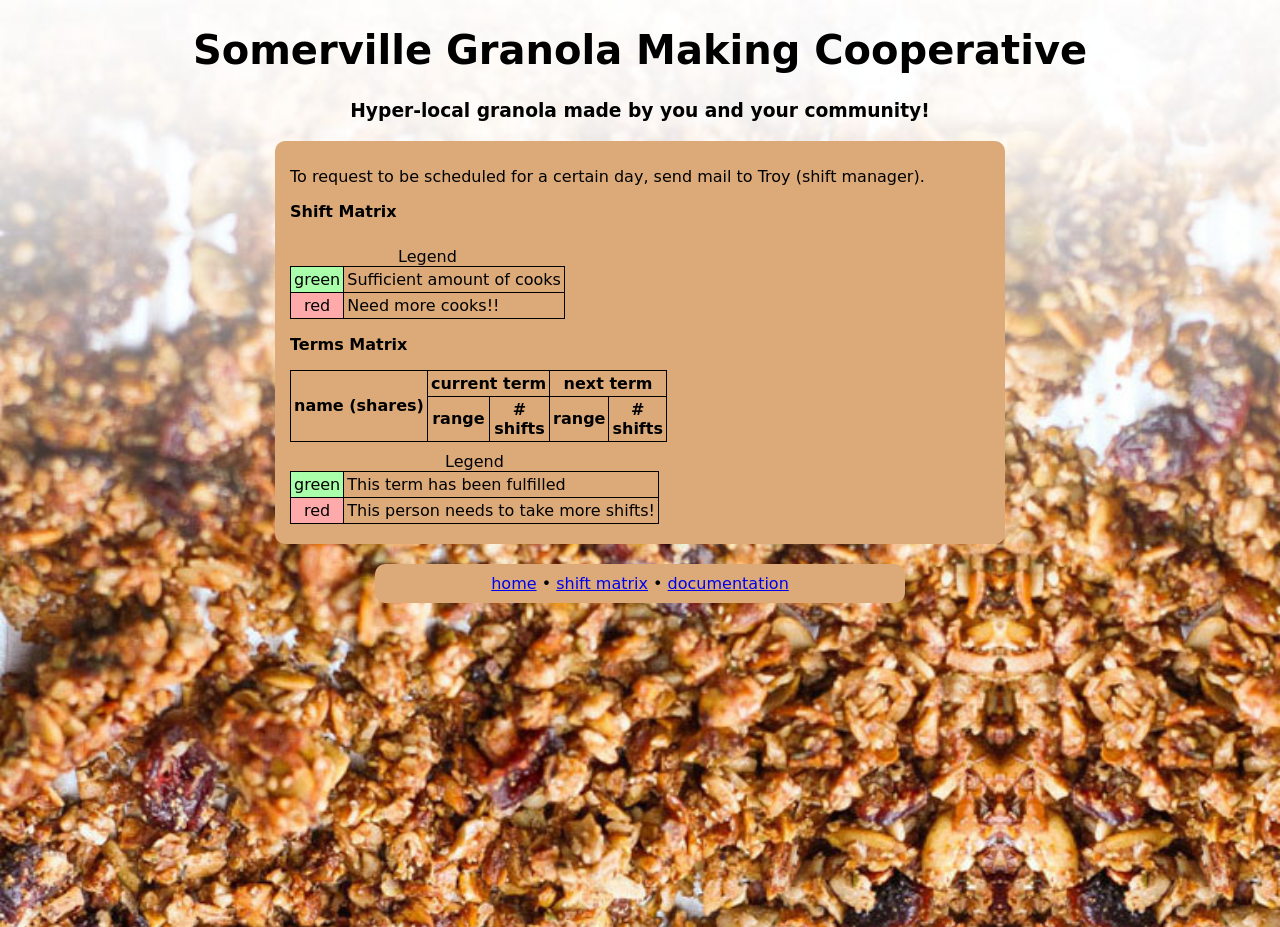
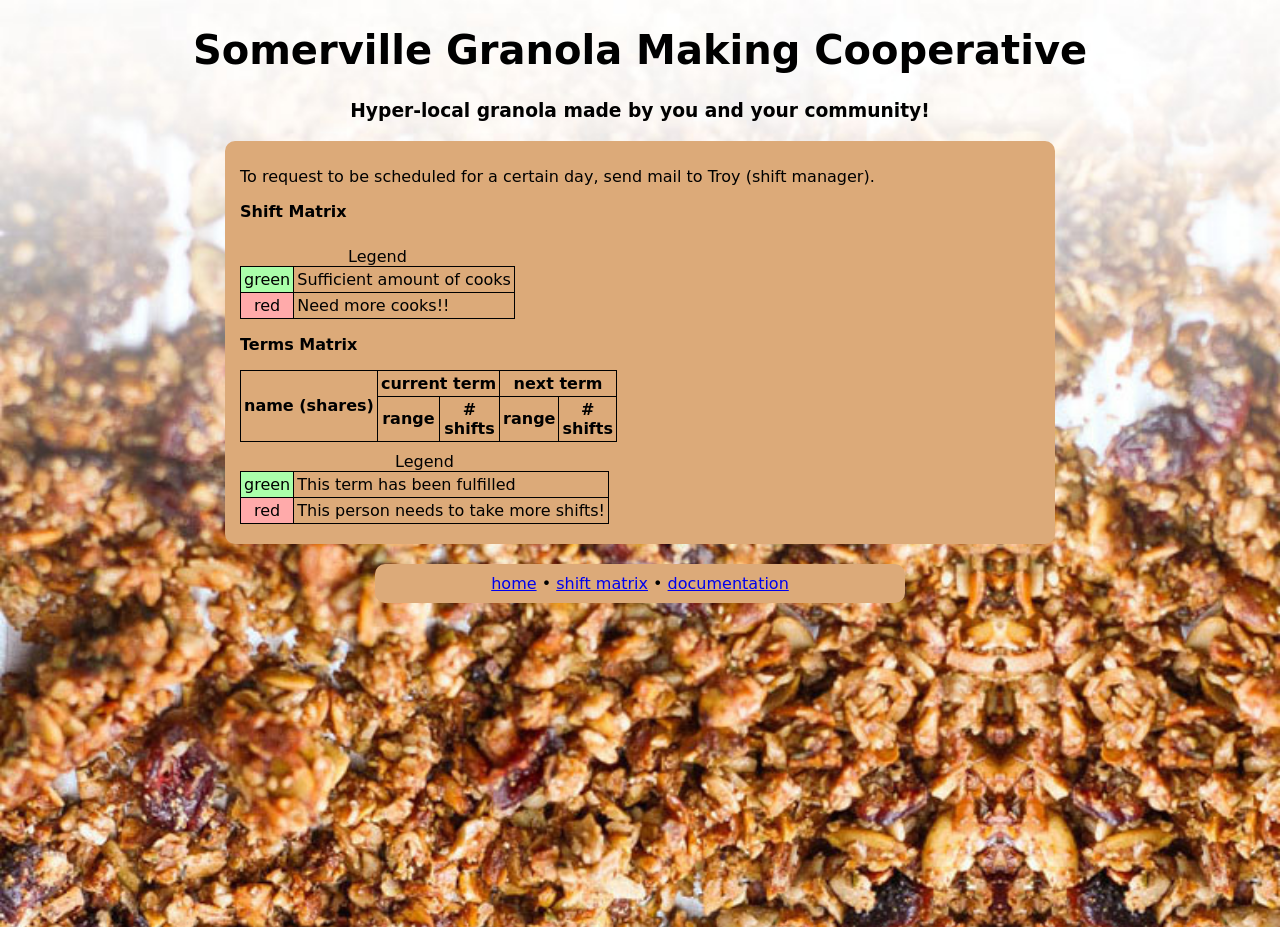
Before and after one commit to somervillegranolamakingcoop/somervillegranolamakingcoop.github.io, a Jekyll site: the page built from shift_matrix.html, in a window 1280 px wide. Built offline with Jekyll 4.4.1, drawn with Linux system fonts in a browser that asks for light colours.

Commit message:
make shift matrix wider

```diff
--- a/shift_matrix.html
+++ b/shift_matrix.html
@@ -3,7 +3,7 @@ layout: default
 title: Shift Matrix
 ---
 <style>
-  div#main { width: 700px }
+  div#main { width: 800px }
 </style>
 
 <p>To request to be scheduled for a certain day, send mail to Troy (shift
```
